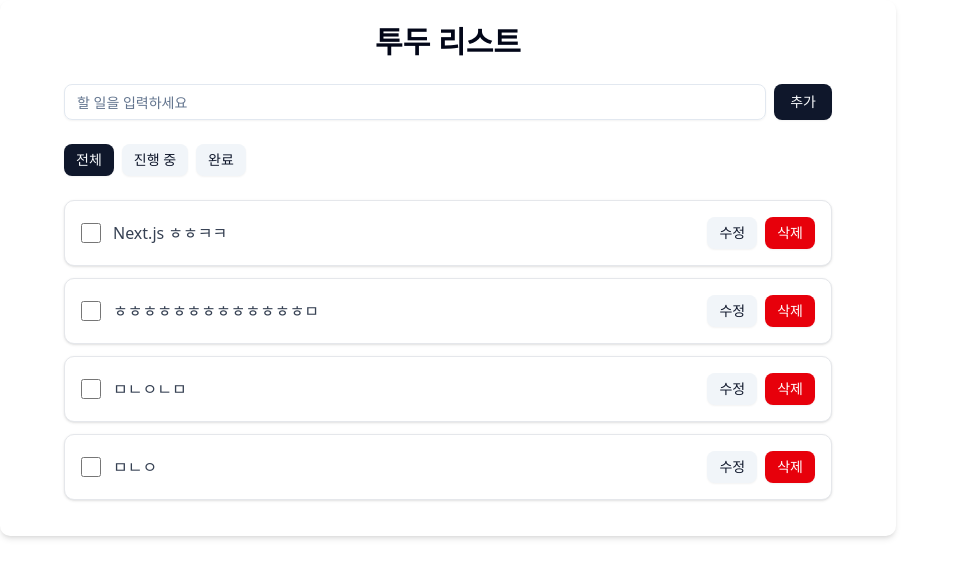
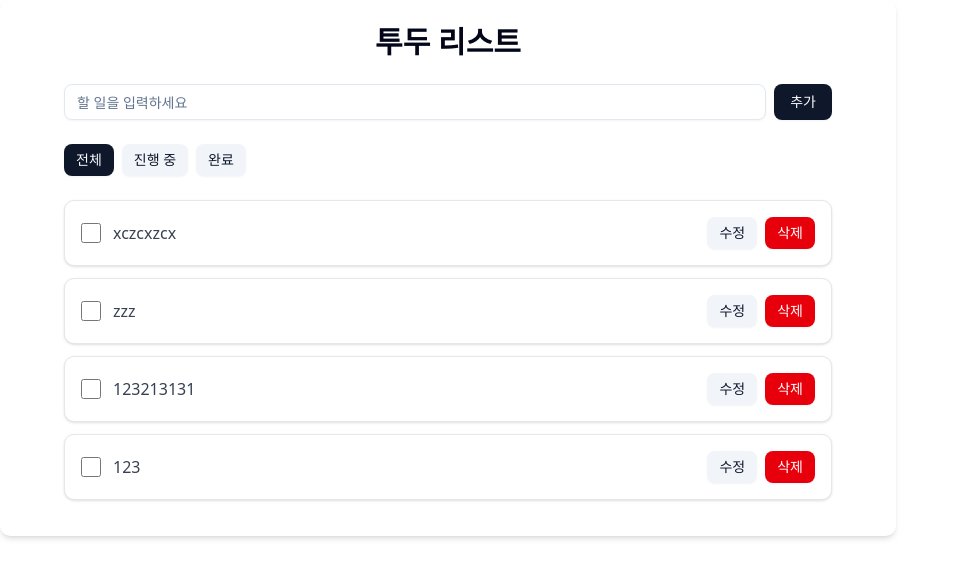
Before and after one commit to gyugod93/nextjs-todo, a Next.js app: page / in a window 1280 px wide. Shown: the top 578 px of the page, without its empty margins (0-957 px from the left). Built offline with nearby package versions, Linux system fonts and the light colour scheme; data requests are answered from the project's data file.

Commit message:
todo에 createdAd 추가해서 최신순 정렬

```diff
--- a/db.json
+++ b/db.json
@@ -1,24 +1,28 @@
 {
   "todos": [
     {
-      "id": "1",
-      "title": "Next.js  ㅎㅎㅋㅋ",
-      "completed": false
+      "id": "04f9f634-080d-4f50-96ab-54e71f61c6fb",
+      "title": "123",
+      "completed": false,
+      "createdAt": "2025-04-19T09:05:45.311Z"
     },
     {
-      "id": "7fc7f8f1-5338-4244-b134-fed936bb36d6",
-      "title": "ㅎㅎㅎㅎㅎㅎㅎㅎㅎㅎㅎㅎㅎㅁ",
-      "completed": false
+      "id": "1ee38af5-d569-4105-8a9d-365091887af4",
+      "title": "123213131",
+      "completed": false,
+      "createdAt": "2025-04-19T09:05:51.390Z"
     },
     {
-      "id": "0902af3b-0b71-4f29-a1de-2249f6e6bcd1",
-      "title": "ㅁㄴㅇㄴㅁ",
-      "completed": false
+      "id": "902a3360-f241-4c1a-bc1f-19057d08110f",
+      "title": "zzz",
+      "completed": false,
+      "createdAt": "2025-04-19T09:06:18.333Z"
     },
     {
-      "id": "9c6083af-9d89-4ae2-8e59-f11bb93700c7",
-      "title": "ㅁㄴㅇ",
-      "completed": false
+      "id": "8ec3d625-883c-4b20-8b4b-348af4ea8afc",
+      "title": "xczcxzcx",
+      "completed": false,
+      "createdAt": "2025-04-19T09:07:17.433Z"
     }
   ]
 }
--- a/src/app/api/todos/route.ts
+++ b/src/app/api/todos/route.ts
@@ -1,3 +1,4 @@
+import { Todo } from "@/app/types/todo";
 import { NextResponse } from "next/server";
 import { v4 as uuidv4 } from "uuid";
 
@@ -24,6 +25,11 @@
   }
 
   const todos = await response.json();
+  todos.sort(
+    (a: Todo, b: Todo) =>
+      new Date(b.createdAt).getTime() - new Date(a.createdAt).getTime()
+  );
+
   return NextResponse.json(todos);
 }
 
--- a/src/app/components/TodoList.tsx
+++ b/src/app/components/TodoList.tsx
@@ -51,7 +51,13 @@
         </div>
       ) : todos.length > 0 ? (
         <ul>
-          {todos.map((todo) => (
+          {todos
+            .sort(
+              (a, b) =>
+                new Date(b.createdAt).getTime() -
+                new Date(a.createdAt).getTime()
+            )
+            .map((todo) => (
               <TodoItem
                 key={todo.id}
                 todo={todo}
--- a/src/app/hooks/useTodos.ts
+++ b/src/app/hooks/useTodos.ts
@@ -70,6 +70,7 @@
     const newTodo: TodoInput = {
       title,
       completed: false,
+      createdAt: new Date().toISOString(),
     };
     createTodoMutation.mutate(newTodo);
   };
--- a/src/app/types/todo.ts
+++ b/src/app/types/todo.ts
@@ -2,6 +2,7 @@
   id: string;
   title: string;
   completed: boolean;
+  createdAt: string;
 }
 
 export type TodoFilter = "all" | "active" | "completed";
```
Lines whose indentation alone changed are shown as unchanged.
